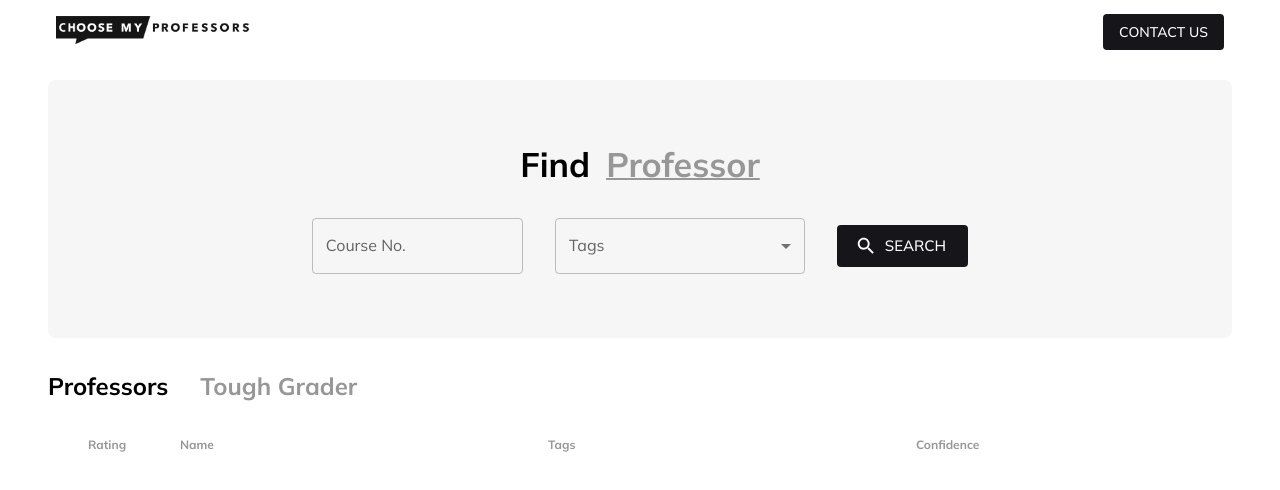
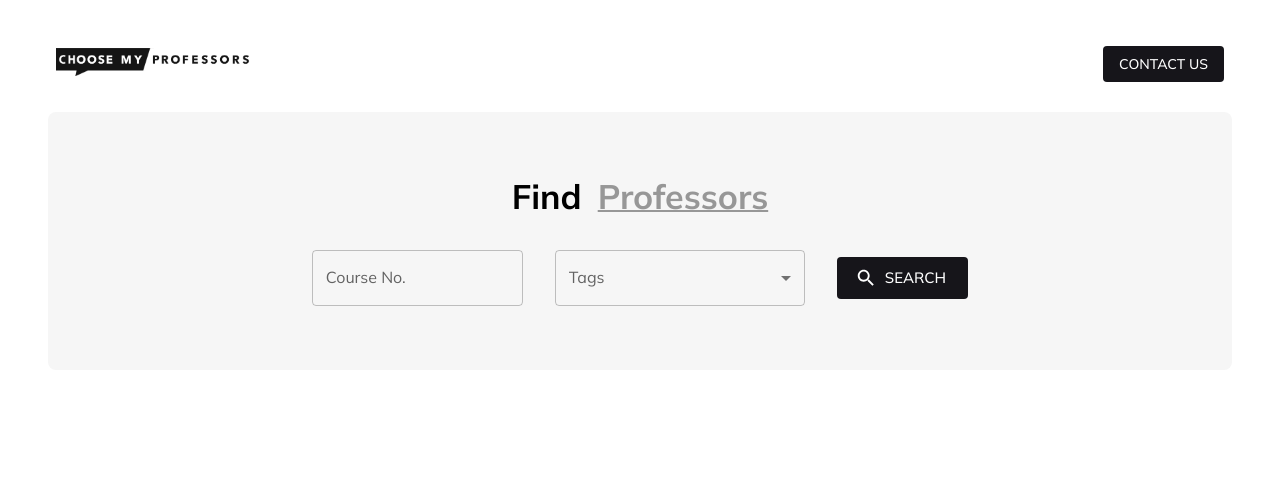
Before and after one commit to sim1029/choose-my-professor, a React (Vite) app in the folder cmp-client/: page / in a window 1280 px wide. Shown: the top 490 px of the page. Built offline with nearby package versions, Linux system fonts and the light colour scheme.

Commit message:
add conditional rendering of search UI and fix search headers

```diff
--- a/cmp-client/src/App.tsx
+++ b/cmp-client/src/App.tsx
@@ -38,18 +38,24 @@ const theme = createTheme({
 
 function App() {
   const [searchResults, setSearchResults] = useState<ProfessorResult[]>([]);
+  const [tags, setTags] = useState<string[]>([]);
 
   return (
     <ThemeProvider theme={theme}>
-      <Grid container spacing={2} px={4}>
+      <Grid container spacing={2} p={4}>
         <Grid item xs={12}>
           <Navbar></Navbar>
         </Grid>
         <Grid item xs={12}>
-          <SearchBar setSearchResults={setSearchResults}></SearchBar>
+          <SearchBar
+            setSearchResults={setSearchResults}
+            setTags={setTags}
+          ></SearchBar>
         </Grid>
+        {searchResults.length > 0 && (
+          <>
             <Grid item xs={12} mt={2}>
-          <ProfessorCardHeader />
+              <ProfessorCardHeader tags={tags} />
             </Grid>
             <Grid item xs={12} mt={2}>
               <Grid
@@ -59,16 +65,20 @@ function App() {
                 columnSpacing={{ xs: 0, lg: 4 }}
               >
                 <CardHeaders />
-            {searchResults.map((professorData) => {
+                {searchResults.map((professorData, index) => {
                   return (
                     <ProfessorCard
                       key={professorData.name}
                       professorData={professorData}
+                      isTopCard={index === 0}
+                      isBottomCard={index === searchResults.length - 1}
                     ></ProfessorCard>
                   );
                 })}
               </Grid>
             </Grid>
+          </>
+        )}
       </Grid>
     </ThemeProvider>
   );
--- a/cmp-client/src/components/CardHeaders.tsx
+++ b/cmp-client/src/components/CardHeaders.tsx
@@ -7,9 +7,9 @@ const CardHeaders = () => {
     <Grid item xs={12} mb={3}>
       <Grid container px={5}>
         <CardHeader size={1}>Rating</CardHeader>
-        <CardHeader size={4}>Name</CardHeader>
-        <CardHeader size={4}>Tags</CardHeader>
-        <CardHeader size={2}>Confidence</CardHeader>
+        <CardHeader size={3}>Name</CardHeader>
+        <CardHeader size={5}>Tags</CardHeader>
+        <CardHeader size={3}>Match %</CardHeader>
       </Grid>
     </Grid>
   );
--- a/cmp-client/src/components/ProfessorCard.tsx
+++ b/cmp-client/src/components/ProfessorCard.tsx
@@ -12,53 +12,47 @@ import { keyframes } from "@emotion/react";
 
 interface ProfessorCardProps {
   isTopCard?: boolean;
+  isBottomCard?: boolean;
   professorData: ProfessorResult;
 }
 
-const ProfessorCard = ({ isTopCard, professorData }: ProfessorCardProps) => {
+const ProfessorCard = ({
+  isTopCard,
+  isBottomCard,
+  professorData,
+}: ProfessorCardProps) => {
+  const top = isTopCard ? 10 : 0;
+  const bottom = isBottomCard ? 10 : 0;
+  const borderStyles = { bottom: bottom, top: top };
+
   return (
     <Grid item xs={12}>
       <Paper
         elevation={0}
         variant="outlined"
         square={true}
-        sx={
-          isTopCard
-            ? {
+        sx={{
           color: "primary.dark",
-                borderTopLeftRadius: 10,
-                borderTopRightRadius: 10,
+          borderTopLeftRadius: borderStyles.top,
+          borderTopRightRadius: borderStyles.top,
+          borderBottomRightRadius: borderStyles.bottom,
+          borderBottomLeftRadius: borderStyles.bottom,
           border: 1.5,
-                borderBottom: 0,
+          borderBottom: isBottomCard ? 1.5 : 0,
           p: 1,
           borderColor: "primary.main",
-              }
-            : {
-                color: "primary.dark",
-                border: 1.5,
-                borderBottom: 0,
-                p: 1,
-                borderColor: "primary.main",
-              }
-        }
+        }}
       >
         <Grid
           container
           p={4}
           color="secondary"
-          sx={
-            isTopCard
-              ? {
+          sx={{
             bgcolor: "primary.main",
             color: "secondary.main",
-                  borderTopLeftRadius: 10,
-                  borderTopRightRadius: 10,
-                }
-              : {
-                  bgcolor: "primary.main",
-                  color: "secondary.main",
-                }
-          }
+            borderTopLeftRadius: borderStyles.top,
+            borderTopRightRadius: borderStyles.top,
+          }}
           alignItems="center"
         >
           <Grid item xs={1}>
@@ -66,13 +60,13 @@ const ProfessorCard = ({ isTopCard, professorData }: ProfessorCardProps) => {
               {professorData.rating}
             </Typography>
           </Grid>
-          <Grid item xs={4}>
+          <Grid item xs={3}>
             <Typography variant={"body1"} fontWeight="bold">
               {professorData.name}
             </Typography>
           </Grid>
-          <Grid item xs={4}>
-            <Typography variant={"body2"} fontWeight="bold">
+          <Grid item xs={5}>
+            <Typography variant={"body2"}>
               <Box sx={{ display: "flex", flexWrap: "wrap", gap: 0.5 }}>
                 {professorData.tags
                   ? Object.keys(professorData.tags).map((key, index) =>
@@ -93,7 +87,7 @@ const ProfessorCard = ({ isTopCard, professorData }: ProfessorCardProps) => {
             </Typography>
           </Grid>
           <Grid item xs={1} container justifyContent="end">
-            <a href={professorData.url}>
+            <a href={professorData.url} target={"_blank"}>
               <img src={internet} width={32}></img>
             </a>
           </Grid>
@@ -106,6 +100,8 @@ const ProfessorCard = ({ isTopCard, professorData }: ProfessorCardProps) => {
           sx={{
             bgcolor: "primary.main",
             color: "secondary.main",
+            borderBottomRightRadius: borderStyles.bottom,
+            borderBottomLeftRadius: borderStyles.bottom,
           }}
           alignItems="start"
         >
--- a/cmp-client/src/components/ProfessorCardHeader.tsx
+++ b/cmp-client/src/components/ProfessorCardHeader.tsx
@@ -3,15 +3,21 @@ import Grid from "@mui/material/Grid";
 import Stack from "@mui/material/Stack";
 import CardHeader from "./CardHeader";
 
-const CardHeaders = () => {
+interface CardHeadersProps {
+  tags: string[];
+}
+
+const CardHeaders = ({ tags }: CardHeadersProps) => {
+  const capTags = tags.map((tag) => tag.charAt(0).toUpperCase() + tag.slice(1));
+
   return (
     <Grid item xs={12} mx={2}>
-      <Stack direction="row" spacing={4} alignItems="center">
-        <Typography variant={"h5"} fontWeight="bold">
+      <Stack direction="row" spacing={4} alignItems="end">
+        <Typography variant={"h6"} fontWeight="bold">
           Professors
         </Typography>
-        <Typography variant={"h5"} fontWeight="bold" color="primary.dark">
-          Tough Grader
+        <Typography variant={"h6"} fontWeight="bold" color="primary.dark">
+          ({capTags.length > 0 ? capTags.join(", ") : ""})
         </Typography>
       </Stack>
     </Grid>
--- a/cmp-client/src/components/SearchBar.tsx
+++ b/cmp-client/src/components/SearchBar.tsx
@@ -76,17 +76,19 @@ type ProfessorsResponse = {
 
 interface SearchBarProps {
   setSearchResults: React.Dispatch<React.SetStateAction<any[]>>;
+  setTags: React.Dispatch<React.SetStateAction<string[]>>;
 }
 
-const SearchBar = ({ setSearchResults }: SearchBarProps) => {
+const SearchBar = ({ setSearchResults, setTags }: SearchBarProps) => {
   const theme = useTheme();
-  const [tags, setTags] = React.useState<string[]>([]);
+  const [currTags, setCurrTags] = React.useState<string[]>([]);
   const [course, setCourse] = React.useState<string>("");
 
-  const handleChange = (event: SelectChangeEvent<typeof tags>) => {
+  const handleChange = (event: SelectChangeEvent<typeof currTags>) => {
     const {
       target: { value },
     } = event;
+    setCurrTags(typeof value === "string" ? value.split(",") : value);
     setTags(
       // On autofill we get a stringified value.
       typeof value === "string" ? value.split(",") : value
@@ -183,7 +185,7 @@ const SearchBar = ({ setSearchResults }: SearchBarProps) => {
           color="primary.dark"
           sx={{ textDecoration: "underline 2px" }}
         >
-          Professor
+          Professors
         </Typography>
       </Stack>
       <form onSubmit={handleSubmit}>
@@ -207,7 +209,7 @@ const SearchBar = ({ setSearchResults }: SearchBarProps) => {
               id="multiple-chip"
               color="secondary"
               multiple
-              value={tags}
+              value={currTags}
               onChange={handleChange}
               input={<OutlinedInput id="select-multiple-chip" label="Chip" />}
               renderValue={(selected) => (
@@ -222,7 +224,7 @@ const SearchBar = ({ setSearchResults }: SearchBarProps) => {
               {courseTags.map((tag) => (
                 <MenuItem key={tag} value={tag}>
                   <Checkbox
-                    checked={tags.indexOf(tag) > -1}
+                    checked={currTags.indexOf(tag) > -1}
                     color={"secondary"}
                   />
                   <ListItemText primary={tag} />
```
Lines whose indentation alone changed are shown as unchanged.
